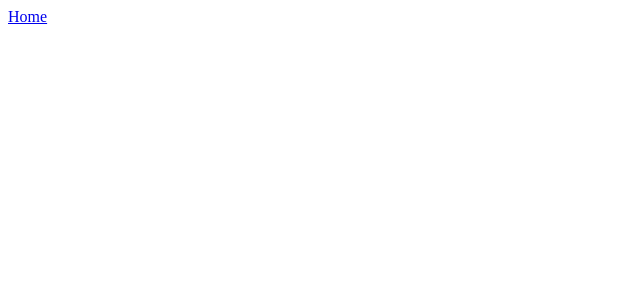
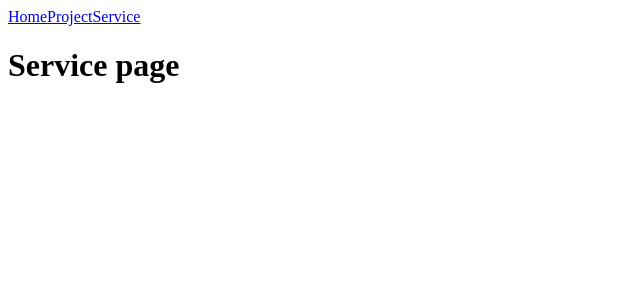
Before and after one commit to abdurashidov1212/team-git, a React (Vite) app: page /service in a window 1280 px wide. Before the commit this address had no page. Shown: the top 300 px of the page, without its empty margins (0-640 px from the left). Built offline with nearby package versions, Linux system fonts and the light colour scheme.

Commit message:
service is commited

```diff
--- a/src/App.jsx
+++ b/src/App.jsx
@@ -1,6 +1,8 @@
 import { Router,Route,Routes } from "react-router-dom"
+import Navbar from "./components/navbar";
 import Home from "./pages/home";
-import Navbar from "./components/navbar";
+import Project from "./pages/project";
+import Service from "./pages/service";
 
 function App() {
   return (
@@ -8,6 +10,8 @@ function App() {
     <Navbar/>
     <Routes>
       <Route path="/home" element={<Home/>}/>
+      <Route path="/project" element={<Project/>}/>
+      <Route path="/service" element={<Service/>}/>
     </Routes>
     </>
   )
--- a/src/components/navbar.jsx
+++ b/src/components/navbar.jsx
@@ -5,6 +5,10 @@ const Navbar = ()=>{
     return(
         <>
         <Link to={"/home"}>Home</Link>
+        <Link to={"/project"}>Project</Link>
+        <Link to={"/service"}>Service</Link>
+
+
         </>
     )
 }
--- /dev/null
+++ b/src/pages/project.jsx
@@ -0,0 +1,9 @@
+
+const Project =()=>{
+    return(
+        <>
+        <h1>Project page</h1>
+        </>
+    )
+}
+export  default Project;
--- /dev/null
+++ b/src/pages/service.jsx
@@ -0,0 +1,9 @@
+
+const Service =()=>{
+    return(
+        <>
+        <h1>Service page</h1>
+        </>
+    )
+}
+export  default Service;
```
